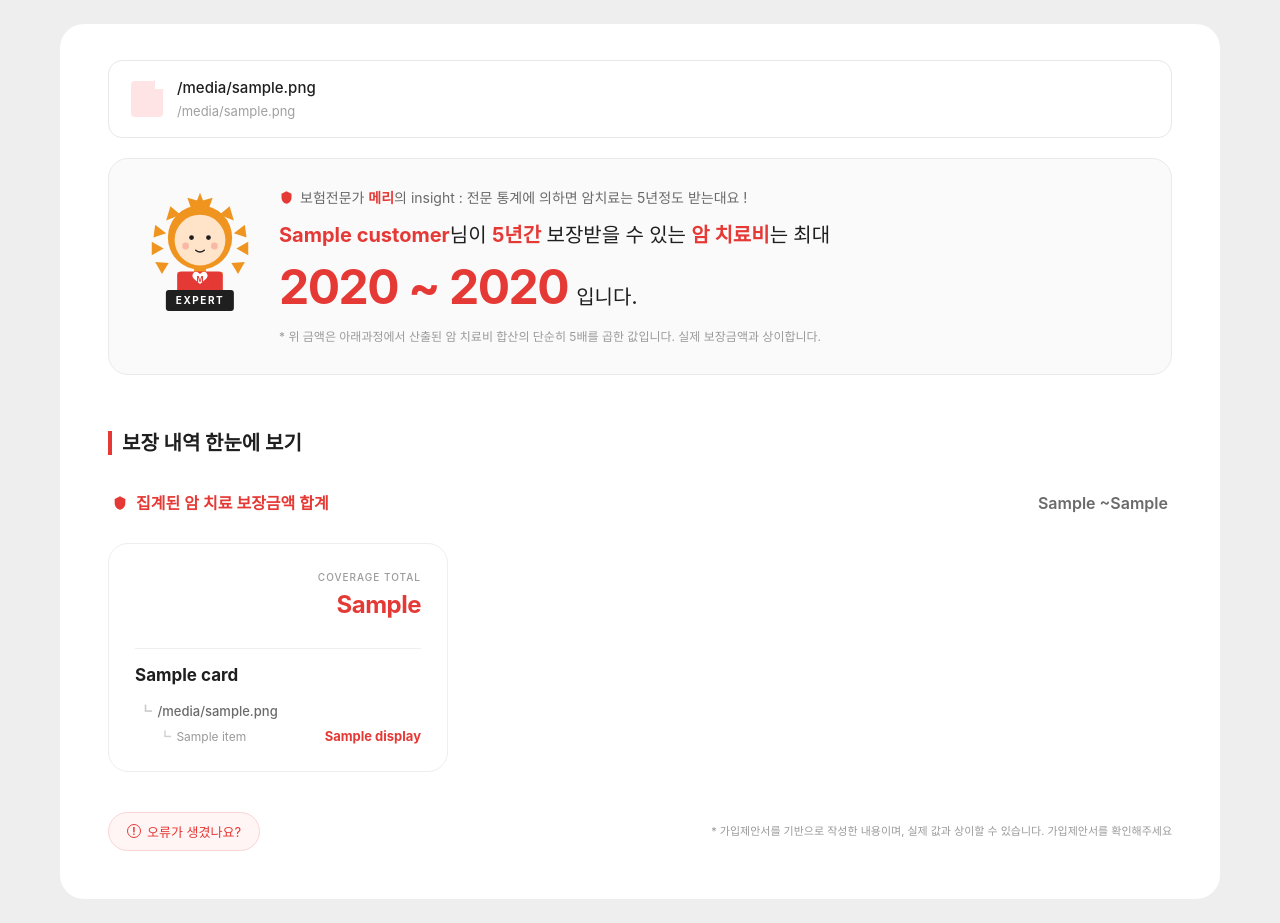
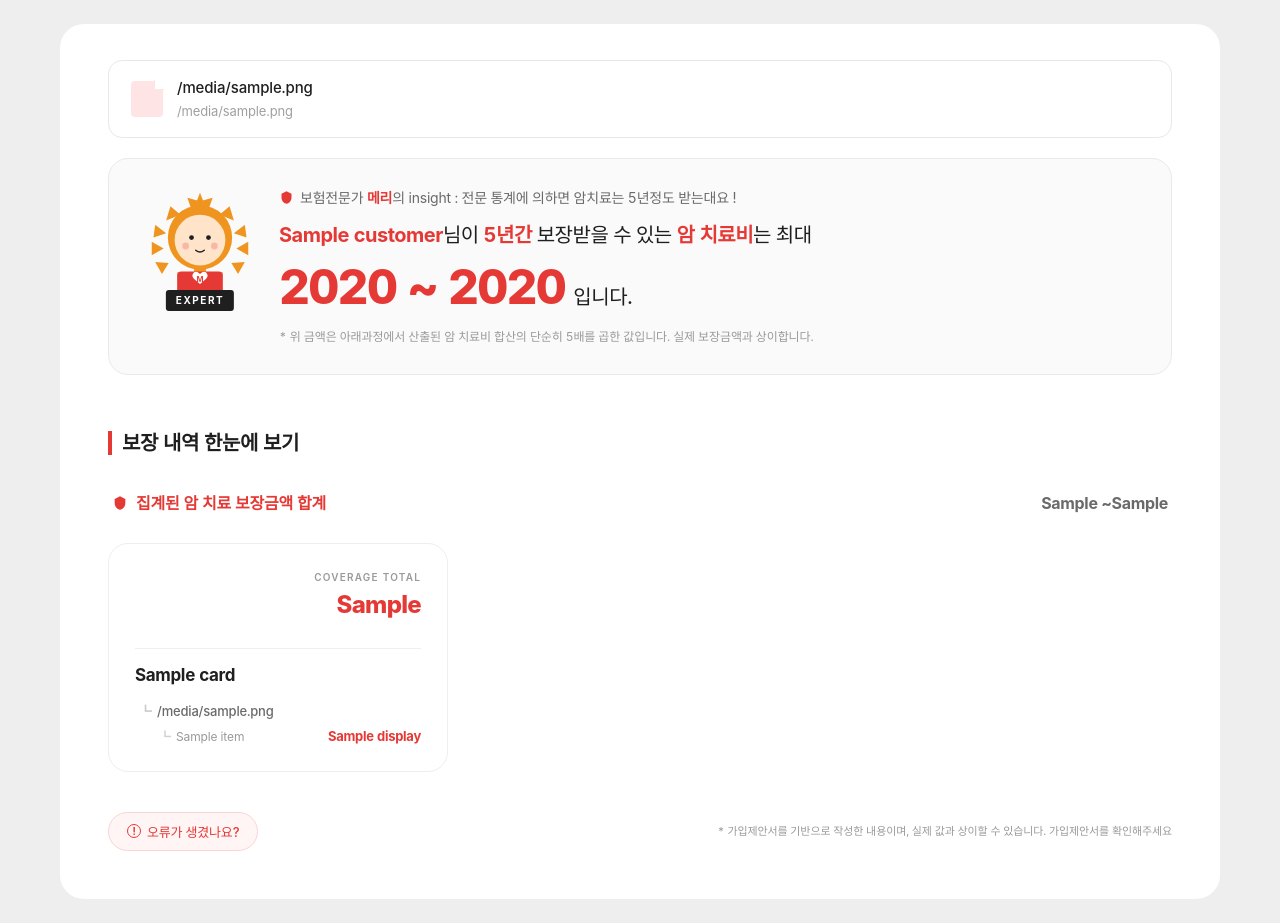
Before and after one commit to meritzGA/explain, a Python web app: template templates/report.html in a window 1280 px wide. Run offline with Jinja, Linux system fonts and the light colour scheme; the template is opened without the code that fills it: most values are stand-ins (such as "Sample title", 1, 10 or a date in 2020); some web fonts are replaced.

Commit message:
Add files via upload

```diff
--- a/templates/report.html
+++ b/templates/report.html
@@ -4,18 +4,39 @@
 <meta charset="UTF-8">
 <meta name="viewport" content="width=device-width, initial-scale=1">
 <title>{{ customer.name }} 고객 암 보장 분석</title>
+
+<!-- ── Pretendard 폰트 (가변 폰트, 한글 동적 서브셋) ── -->
+<link rel="preconnect" href="https://cdn.jsdelivr.net" crossorigin>
+<link rel="stylesheet" as="style" crossorigin
+      href="https://cdn.jsdelivr.net/gh/orioncactus/pretendard@v1.3.9/dist/web/variable/pretendardvariable-dynamic-subset.min.css" />
+
 <style>
 *, *::before, *::after { box-sizing: border-box; }
+
+/* ── 폰트 토큰: 한 곳에서 관리 ── */
+:root {
+  --font-sans: 'Pretendard Variable', Pretendard,
+               -apple-system, BlinkMacSystemFont,
+               system-ui, 'Segoe UI', Roboto,
+               'Apple SD Gothic Neo', 'Noto Sans KR', 'Malgun Gothic', sans-serif;
+}
+
 body {
-  font-family: -apple-system, BlinkMacSystemFont, "Apple SD Gothic Neo",
-               "Noto Sans KR", "Malgun Gothic", sans-serif;
+  font-family: var(--font-sans);
   color: #1F1F1F;
   line-height: 1.5;
   margin: 0;
   padding: 0;
   background: #EEEEEE;
   -webkit-font-smoothing: antialiased;
+  -moz-osx-font-smoothing: grayscale;
+  text-rendering: optimizeLegibility;
+  /* 숫자 tabular/lining — 금액 정렬이 일정해짐 */
+  font-feature-settings: 'tnum' on, 'lnum' on, 'ss03' on;
 }
+
+/* 모든 자식 요소가 같은 폰트 사용하도록 (기존 font-family: inherit 누락 요소 대응) */
+button, input, select, textarea { font-family: var(--font-sans); }
 
 /* 최외곽 둥근 흰 패널 */
 .page-shell {
@@ -52,8 +73,8 @@ body {
   border-left: 1px solid #FEE4E4;
   border-bottom: 1px solid #FEE4E4;
 }
-.file-chip-name { font-size: 15px; font-weight: 500; color: #1F1F1F; }
-.file-chip-size { font-size: 13px; color: #A0A0A0; margin-top: 2px; }
+.file-chip-name { font-size: 15px; font-weight: 500; color: #1F1F1F; letter-spacing: -0.01em; }
+.file-chip-size { font-size: 13px; color: #A0A0A0; margin-top: 2px; letter-spacing: -0.01em; }
 
 /* ── 메리 인사이트 박스 ── */
 .mery-box {
@@ -94,6 +115,8 @@ body {
   display: flex;
   align-items: center;
   gap: 6px;
+  letter-spacing: -0.015em;
+  font-weight: 400;
 }
 .mery-tagline .shield-small {
   display: inline-block;
@@ -110,13 +133,14 @@ body {
   line-height: 1.55;
   margin-bottom: 4px;
   font-weight: 500;
+  letter-spacing: -0.025em;
 }
 .mery-kicker .red { color: #E53935; font-weight: 700; }
 .mery-amount {
   font-size: 48px;
-  font-weight: 700;
+  font-weight: 800;
   color: #E53935;
-  letter-spacing: -1.5px;
+  letter-spacing: -0.035em;
   line-height: 1.1;
   margin: 10px 0 2px;
 }
@@ -125,13 +149,14 @@ body {
   color: #1F1F1F;
   font-weight: 500;
   margin-left: 8px;
-  letter-spacing: 0;
+  letter-spacing: -0.02em;
 }
 .mery-disclaimer {
   font-size: 12px;
   color: #9A9A9A;
   margin-top: 14px;
   line-height: 1.5;
+  letter-spacing: -0.01em;
 }
 
 /* ── 섹션 타이틀 ── */
@@ -143,6 +168,7 @@ body {
   border-left: 4px solid #E53935;
   line-height: 1.2;
   margin: 48px 0 36px;
+  letter-spacing: -0.02em;
 }
 
 /* ── 집계 합계 헤더 ── */
@@ -160,6 +186,7 @@ body {
   font-size: 16px;
   font-weight: 600;
   color: #E53935;
+  letter-spacing: -0.015em;
 }
 .total-bar-left .shield-small {
   width: 16px; height: 18px;
@@ -169,8 +196,9 @@ body {
 }
 .total-bar-right {
   font-size: 16px;
-  font-weight: 600;
+  font-weight: 700;
   color: #6A6A6A;
+  letter-spacing: -0.02em;
 }
 
 /* ── 치료 카드 그리드 3×3 ── */
@@ -209,17 +237,17 @@ body {
 }
 .tx-total-label {
   font-size: 10px;
-  font-weight: 500;
-  letter-spacing: 0.1em;
+  font-weight: 600;
+  letter-spacing: 0.12em;
   color: #9A9A9A;
   margin-bottom: 6px;
 }
 .tx-total-amount {
   font-size: 24px;
-  font-weight: 700;
+  font-weight: 800;
   color: #E53935;
   line-height: 1.15;
-  letter-spacing: -0.5px;
+  letter-spacing: -0.03em;
   white-space: pre-line;
 }
 
@@ -232,6 +260,7 @@ body {
   font-weight: 700;
   color: #1F1F1F;
   margin-bottom: 14px;
+  letter-spacing: -0.02em;
 }
 
 .tx-coverage-group { margin-bottom: 12px; }
@@ -244,6 +273,7 @@ body {
   line-height: 1.45;
   padding-left: 4px;
   margin-bottom: 6px;
+  letter-spacing: -0.015em;
 }
 .tx-coverage-line::before {
   content: '┗ ';
@@ -264,6 +294,7 @@ body {
   font-size: 12px;
   color: #9A9A9A;
   line-height: 1.4;
+  letter-spacing: -0.01em;
 }
 .tx-item-label::before {
   content: '┗ ';
@@ -275,6 +306,7 @@ body {
   font-weight: 700;
   color: #E53935;
   white-space: nowrap;
+  letter-spacing: -0.02em;
 }
 
 /* ── 하단 영역 ── */
@@ -291,6 +323,7 @@ body {
   color: #E53935;
   border: 1px solid #FBD4D4;
   font-size: 13px;
+  font-weight: 500;
   padding: 9px 18px;
   border-radius: 100px;
   display: inline-flex;
@@ -298,6 +331,7 @@ body {
   gap: 6px;
   cursor: pointer;
   font-family: inherit;
+  letter-spacing: -0.015em;
 }
 .feedback::before {
   content: '!';
@@ -318,6 +352,7 @@ body {
   flex: 1;
   min-width: 0;
   line-height: 1.5;
+  letter-spacing: -0.01em;
 }
 
 /* ── 인쇄 최적화 ── */
```
